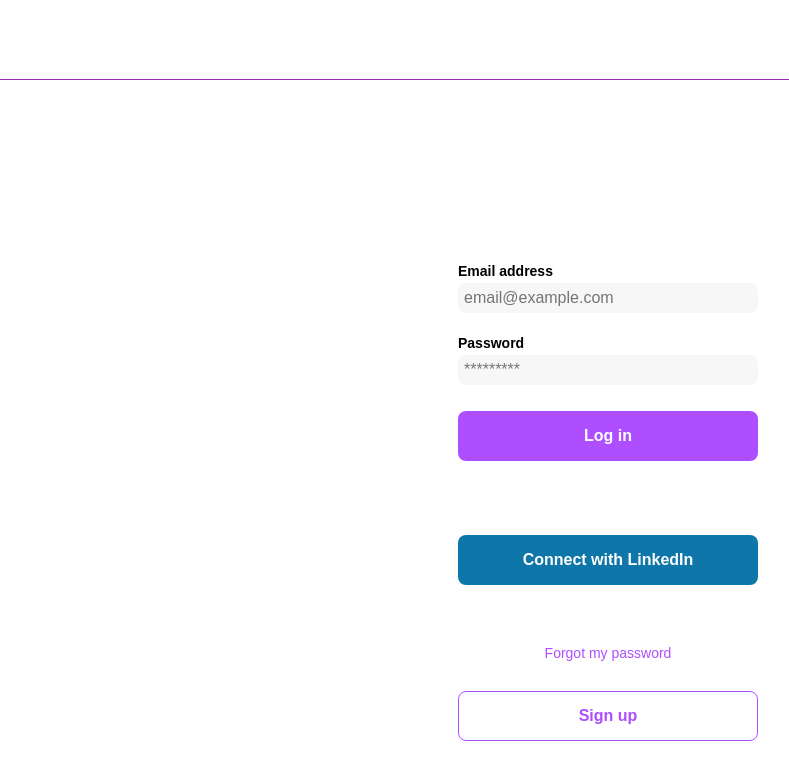
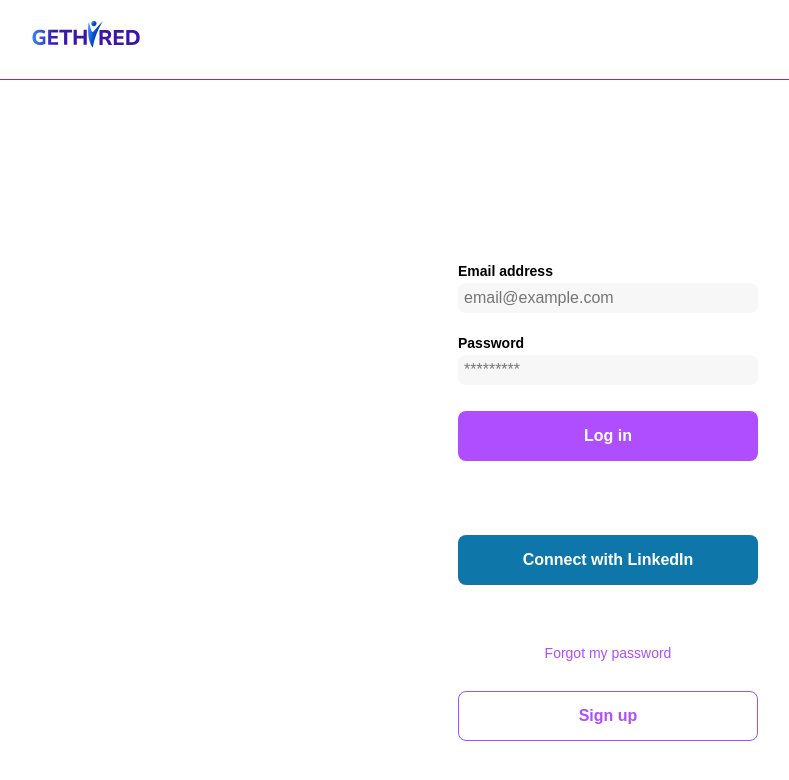
Before and after one commit to AngAven/mf-social-media-test, a React app: page /login in a window 1280 px wide. Shown: the top 780 px of the page, without its empty margins (32-821 px from the left). Built offline with nearby package versions, Linux system fonts and the light colour scheme.

Commit message:
Logo header

```diff
--- a/src/containers/Layout.jsx
+++ b/src/containers/Layout.jsx
@@ -1,7 +1,7 @@
-import React from 'react'
+import React from 'react';
 import { HeaderContent, BtnGroup } from '../components/Header/Header.styles';
 import { Button, Container } from '@mui/material';
-import { Logotype } from '../components/Logotype/Logotype'
+import { Logotype } from '../components/Logotype/Logotype';
 
 
 const Layout = ({ children }) => {
@@ -9,15 +9,8 @@
     <div className="Layout">
       <HeaderContent>
         <Container>
+          <img src="../public/assets/img/logo.svg" alt="logo" />
           {/* <Logotype width={140} />   */}
-          {/* < Button
-            key="1"
-            color="primary"
-            size="large"
-            variant="contained"
-          >
-            Sign In
-          </Button> */}
 
         </Container>
       </HeaderContent >
```
Also changed, not shown: public/assets/img/logo.svg (added).
